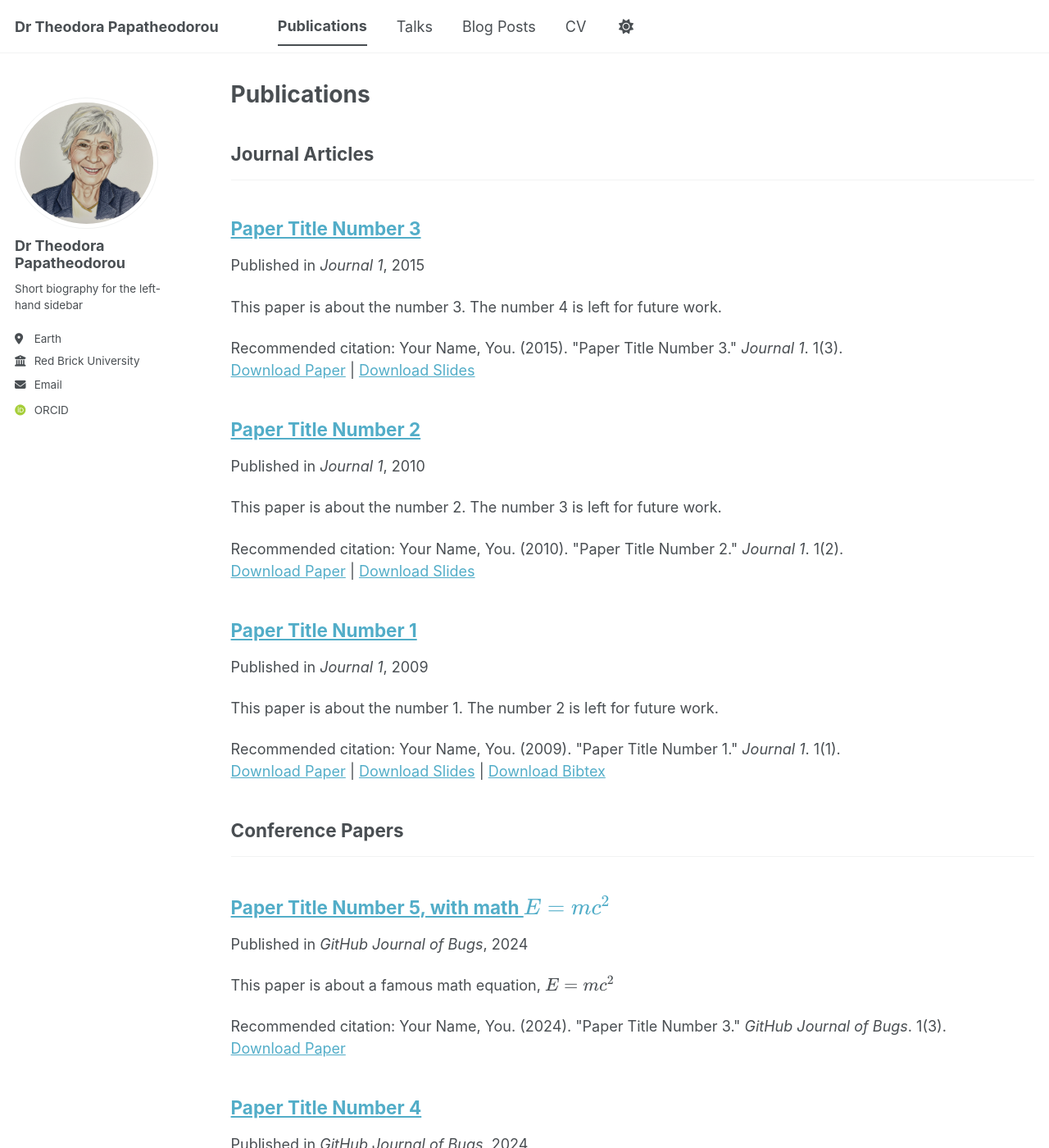
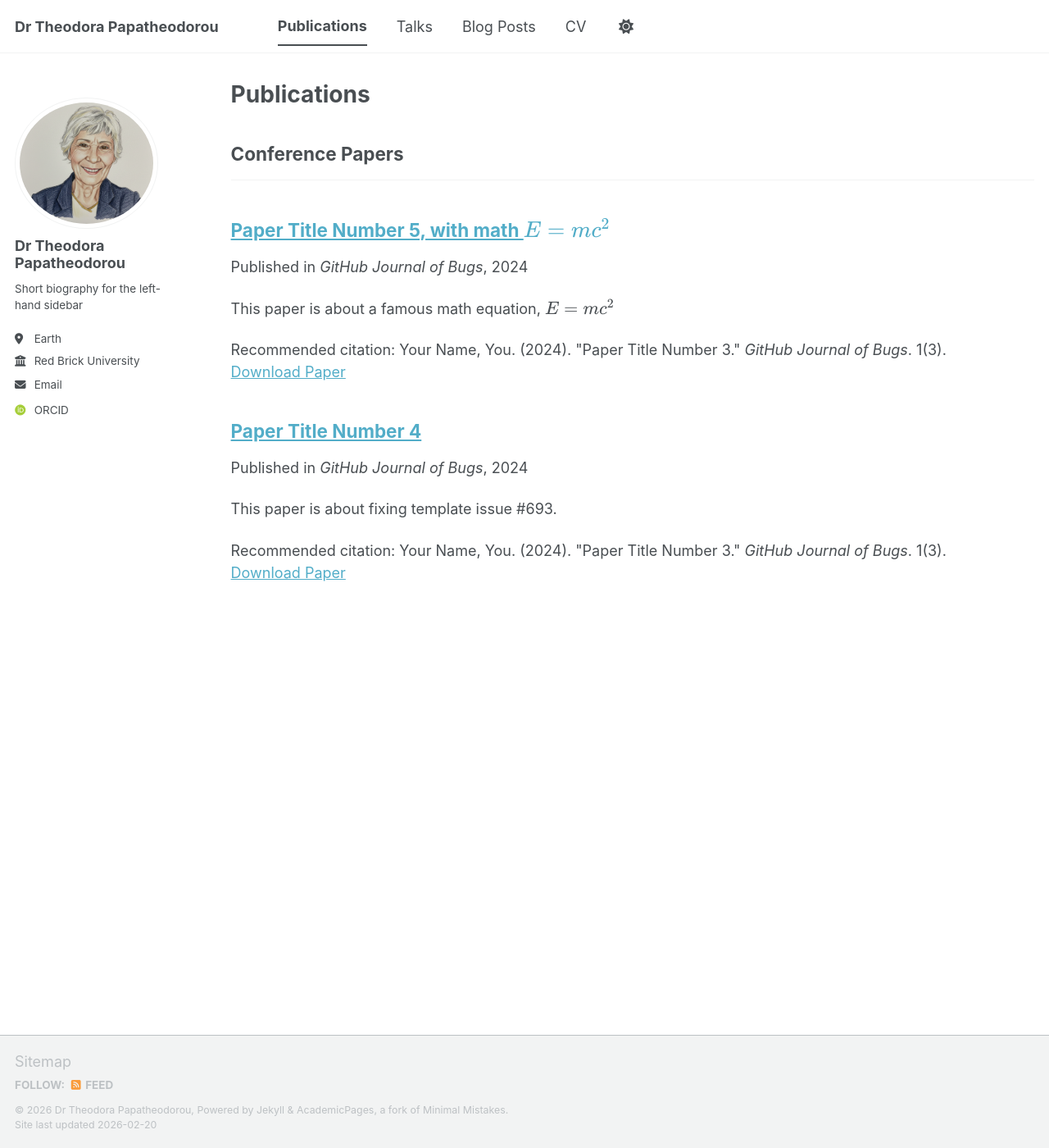
Before and after one commit to theodorapapatheodorou/theodorapapatheodorou.github.io, a Jekyll site: the page built from _pages/publications.html, in a window 1280 px wide and 1400 px high. Shown: the whole window at 82% size. Built offline with Jekyll 4.4.1, drawn with Linux system fonts in a browser that asks for light colours; some web fonts are replaced; a script bundle is joined from its source files by our own code; library files that are not in the unit come from our copies; some of the changed lines change nothing that is shown.

Commit message:
Update _config.yml

```diff
--- a/_config.yml
+++ b/_config.yml
@@ -86,8 +86,8 @@
 publication_category:
   books:
     title: 'Books'
-  manuscripts:
-    title: 'Journal Articles'
+  chapters:
+    title: 'Chapters in Books and Journal Articles'
   conferences:
     title: 'Conference Papers'
 
```
